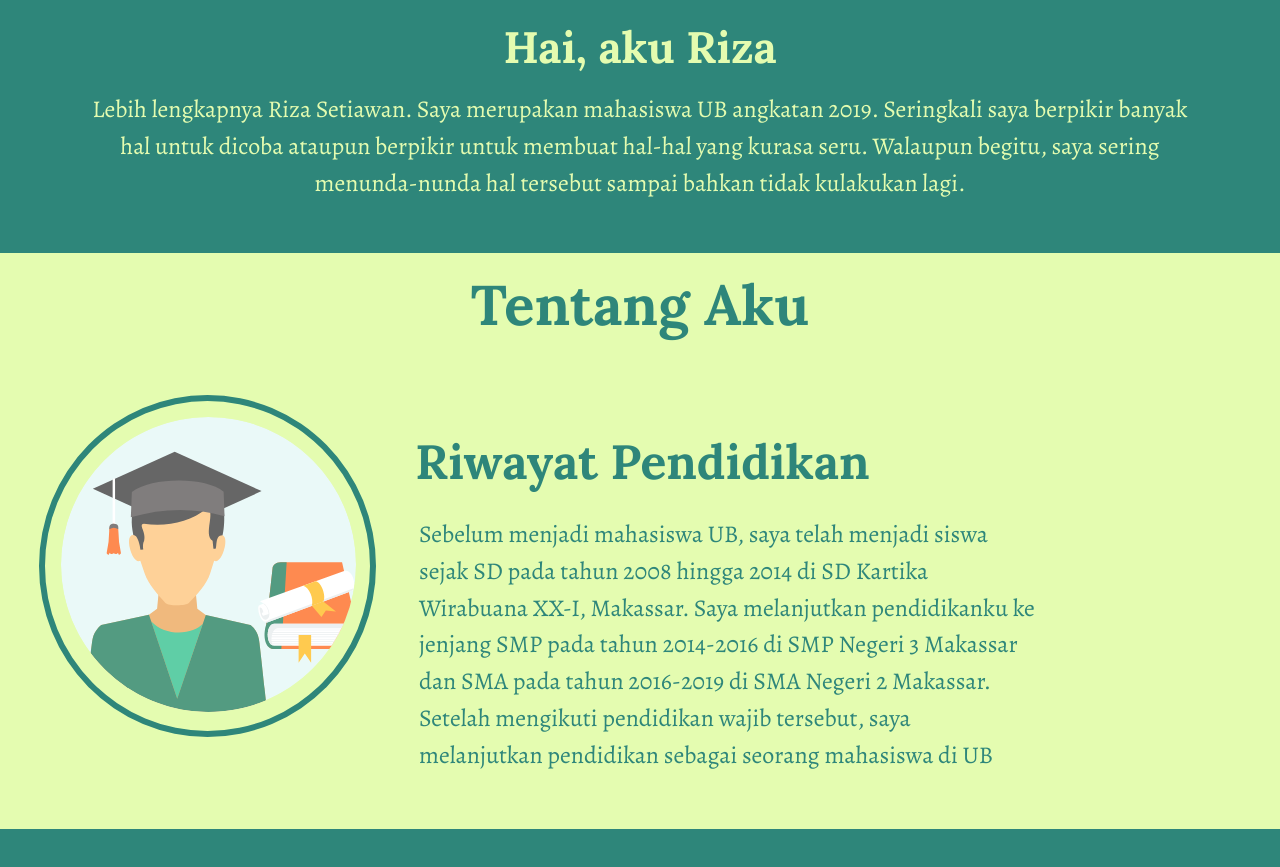
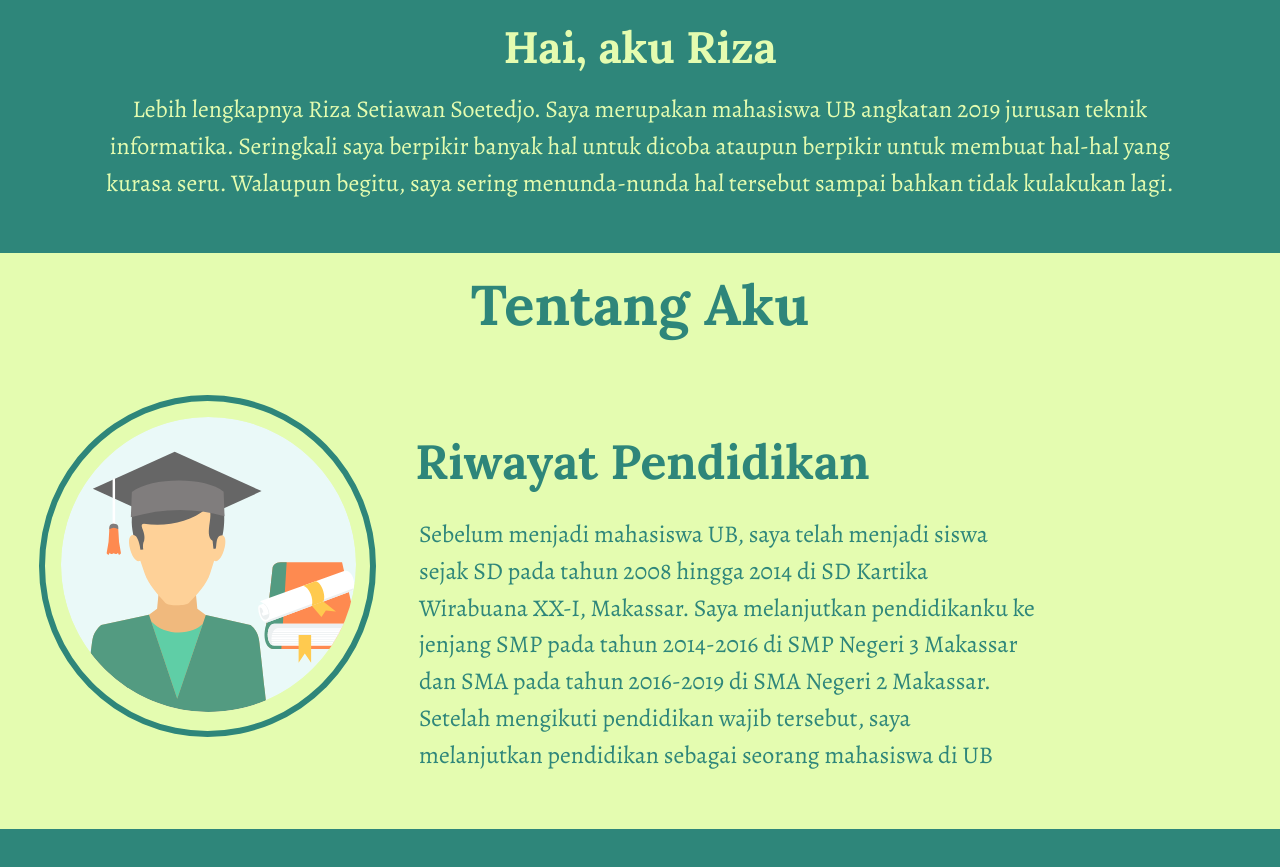
Before and after one commit to riz-S/CssLanjut, a plain HTML site: page index.html in a window 1280 px wide. Shown: the part 1091-1958 px from the top of the page. Drawn offline with nearby package versions, Linux system fonts and the light colour scheme.

Commit message:
finished content v2.0

```diff
--- a/index.html
+++ b/index.html
@@ -55,10 +55,11 @@
       </div>
       <h2>Hai, aku Riza</h2>
       <p>
-        Lebih lengkapnya Riza Setiawan. Saya merupakan mahasiswa UB angkatan
-        2019. Seringkali saya berpikir banyak hal untuk dicoba ataupun berpikir
-        untuk membuat hal-hal yang kurasa seru. Walaupun begitu, saya sering
-        menunda-nunda hal tersebut sampai bahkan tidak kulakukan lagi.
+        Lebih lengkapnya Riza Setiawan Soetedjo. Saya merupakan mahasiswa UB
+        angkatan 2019 jurusan teknik informatika. Seringkali saya berpikir
+        banyak hal untuk dicoba ataupun berpikir untuk membuat hal-hal yang
+        kurasa seru. Walaupun begitu, saya sering menunda-nunda hal tersebut
+        sampai bahkan tidak kulakukan lagi.
       </p>
     </div>
 
```
